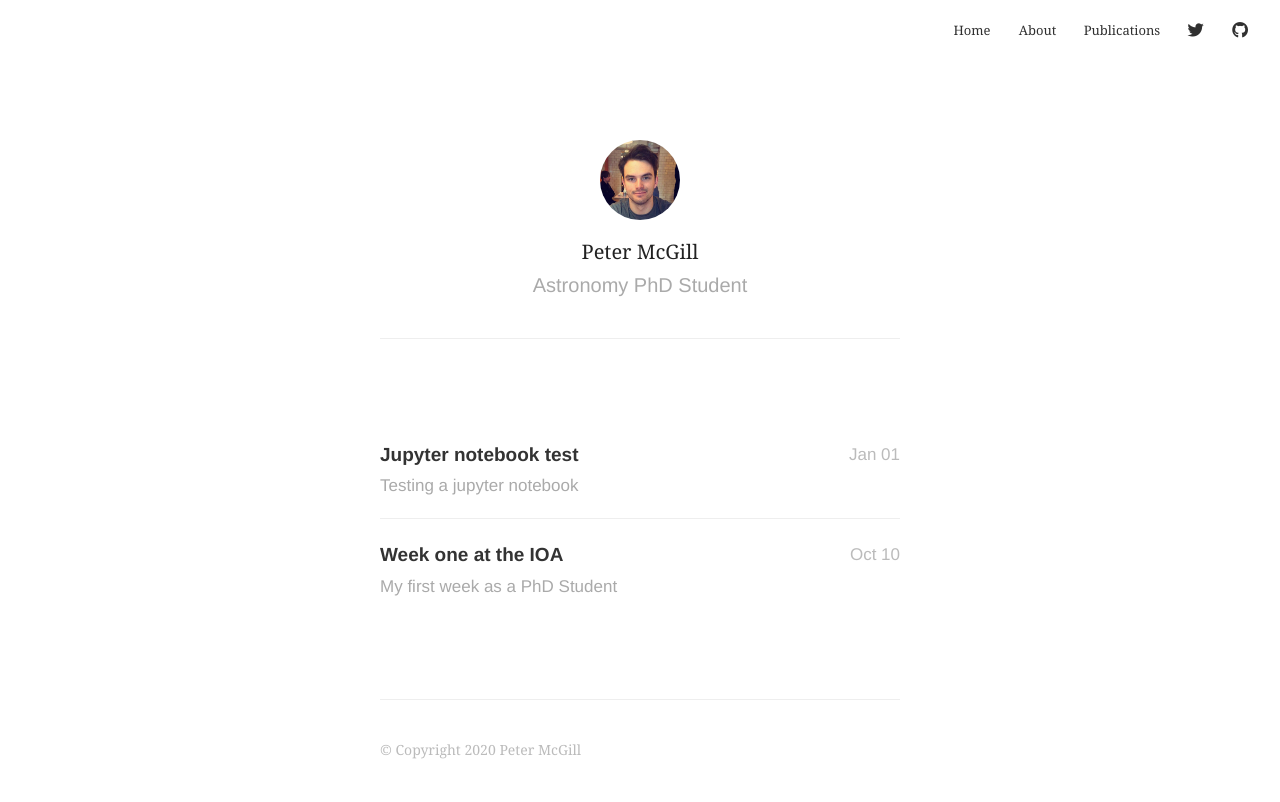
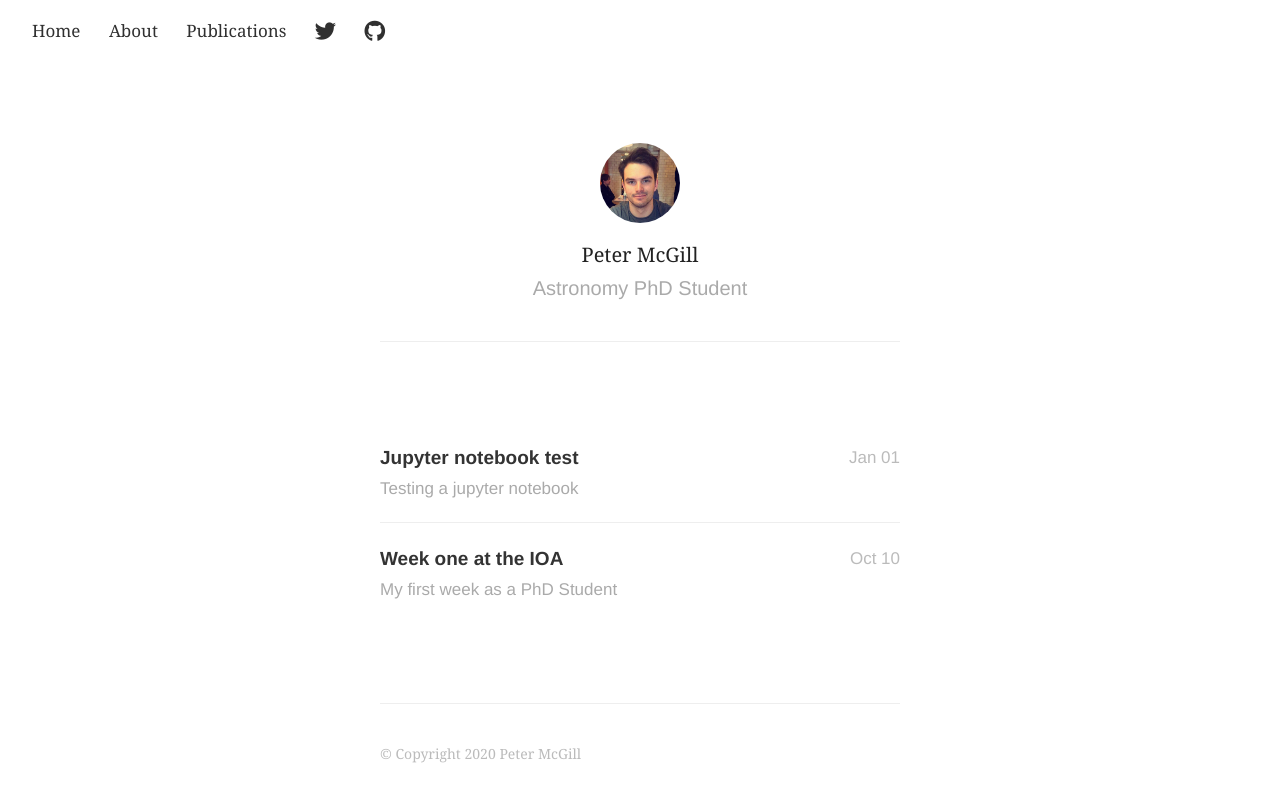
Before and after one commit to astrophpeter/astrophpeter.github.io, a Jekyll site: the page built from index.html, in a window 1280 px wide. Shown: the top 802 px of the page. Built offline with Jekyll 4.4.1, drawn with Linux system fonts in a browser that asks for light colours; nearby versions of some CDN libraries; the list of posts is cut into pages by our own code.

Commit message:
Update style.css

```diff
--- a/assets/css/style.css
+++ b/assets/css/style.css
@@ -116,7 +116,7 @@ nav.main-nav {
 	background: #fff;
 	background: rgba(255,255,255,.90);
 	margin: 0 auto;
-	text-align: right;
+	text-align: left;
 	/*position: fixed;*/
 	z-index: 100;
 }
@@ -126,7 +126,7 @@ nav.main-nav a {
 	right: 6px;
 	padding: 8px 12px;
 	color: #303030;
-	font-size: 13px;
+	font-size: 17px;
 	/*font-weight: bold;*/
 	line-height: 1.35;
 	border-radius: 3px;
```
